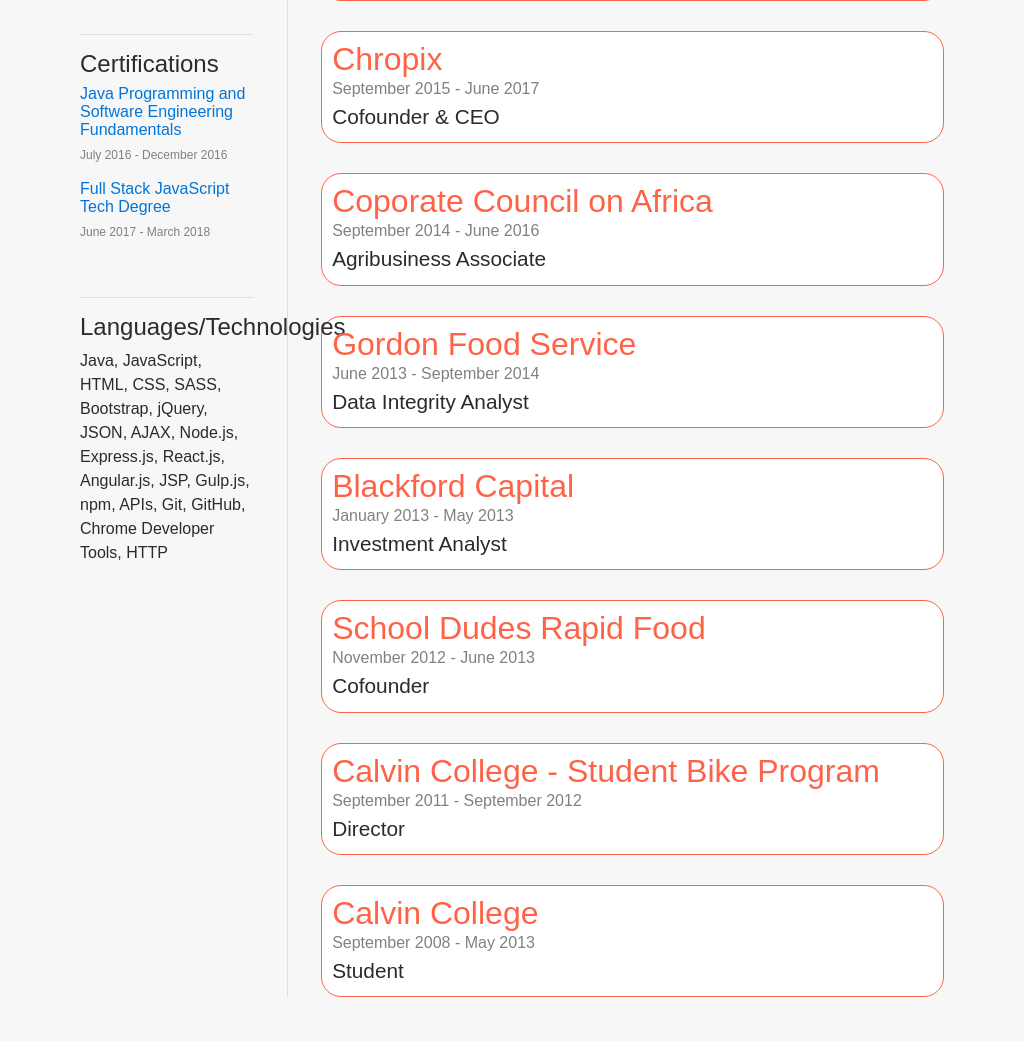
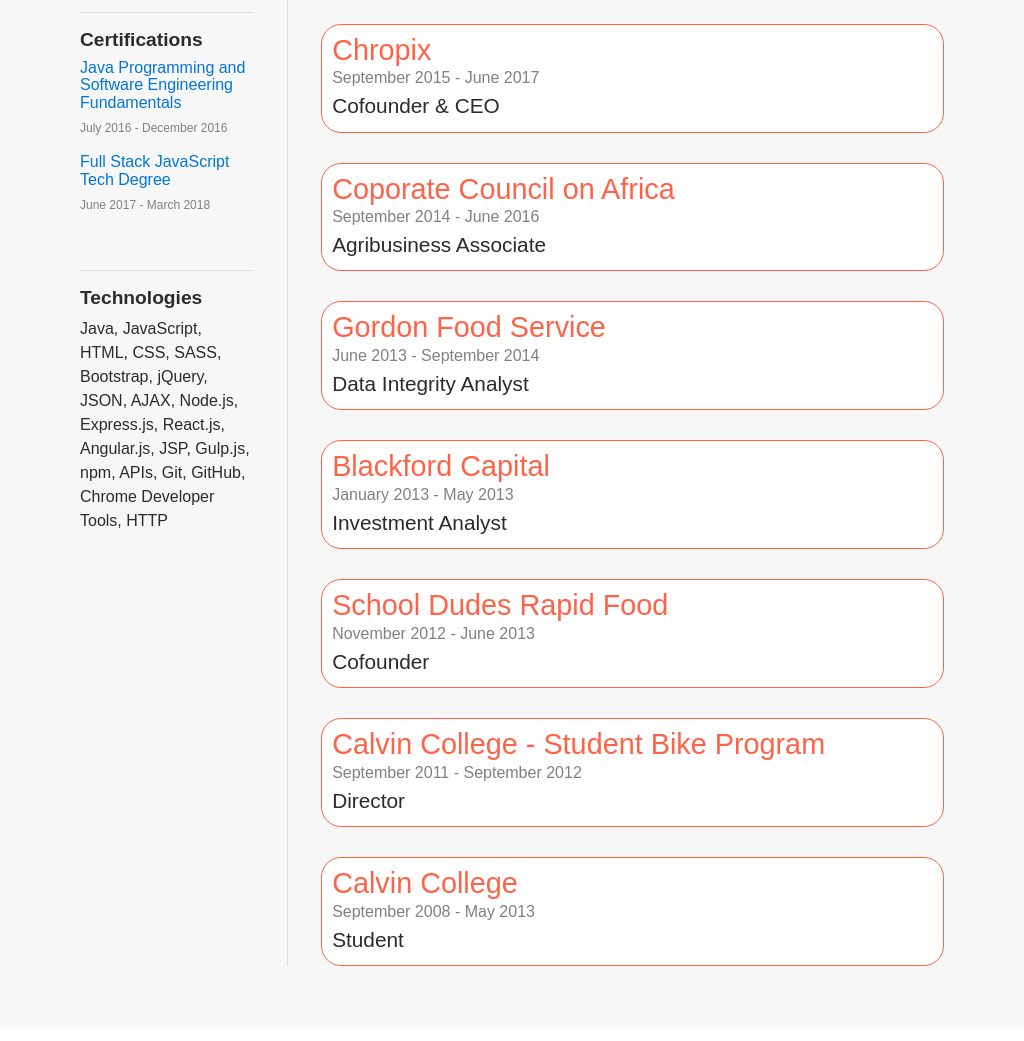
Before and after one commit to agaladima/personalsite, a Node server app: page / in a window 1024 px wide. Shown: the part 1208-2249 px from the top of the page. Run offline with Node 20, Linux system fonts and the light colour scheme; some libraries are stand-ins or nearby versions; some web fonts are replaced.

Commit message:
finishing up responsiveness

```diff
--- a/personalsite/css/styles.css
+++ b/personalsite/css/styles.css
@@ -100,7 +100,7 @@ a:hover {
 
 #sub-cont-title {
   color: tomato;
-  font-size: 3em;
+  font-size: 2.7em;
 }
 
 .resume {
@@ -146,6 +146,12 @@ a:hover {
   padding: 10px;
   border-radius: 20px;
   background-color: white;
+}
+
+.exp-sub-head{
+  font-size: 1.2em;
+  font-weight: bold;
+
 }
 
 .experience-item {
@@ -368,17 +374,38 @@ footer {
 
 
 
-// Extra small devices (portrait phones, less than 576px)
-@media (max-width: 575.98px) { ... }
+/* Extra small devices (portrait phones, less than 576px) */
+@media (max-width: 575px) {
 
-// Small devices (landscape phones, 576px and up)
-@media (min-width: 576px) and (max-width: 767.98px) { ... }
+}
 
-// Medium devices (tablets, 768px and up)
-@media (min-width: 768px) and (max-width: 991.98px) { ... }
+/* Small devices (landscape phones, 576px and up) */
+@media (min-width: 576px) and (max-width: 767px) {
 
-// Large devices (desktops, 992px and up)
-@media (min-width: 992px) and (max-width: 1199.98px) { ... }
+}
 
-// Extra large devices (large desktops, 1200px and up)
-@media (min-width: 1200px) { ... }
+/*  Medium devices (tablets, 768px and up)*/
+@media (min-width: 768px) and (max-width: 991px) {
+
+}
+
+/* Large devices (desktops, 992px and up)*/
+@media (min-width: 992px) and (max-width: 1199px) {
+  #sub-cont-title {
+    font-size: 2.1em;
+  }
+  .exp-sub-head {
+    font-size: 1.2em;
+  }
+  .company {
+    font-size: 1.8em;
+  }
+  .techs {
+
+  }
+}
+
+/* Extra large devices (large desktops, 1200px and up)*/
+@media (min-width: 1200px) {
+
+}
--- a/personalsite/views/includes/experience.pug
+++ b/personalsite/views/includes/experience.pug
@@ -12,7 +12,7 @@
     br
     br
     hr
-    h4 Certifications
+    h4.exp-sub-head Certifications
     h6
       a(href="https://www.coursera.org/account/accomplishments/specialization/EUCAZF7MRNWV" target="_blank") Java Programming and Software Engineering Fundamentals
     p.cert-date July 2016 - December 2016
@@ -21,8 +21,8 @@
     p.cert-date June 2017 - March 2018
     br
     hr
-    h4 Languages/Technologies
-    p
+    h4.exp-sub-head Technologies
+    p.exp-sub
       | Java, JavaScript, HTML, CSS, SASS, Bootstrap, jQuery, JSON, AJAX, Node.js, Express.js, React.js, Angular.js, JSP, Gulp.js, npm, APIs, Git, GitHub, Chrome Developer Tools, HTTP
   .experience
     .experience-item
```
